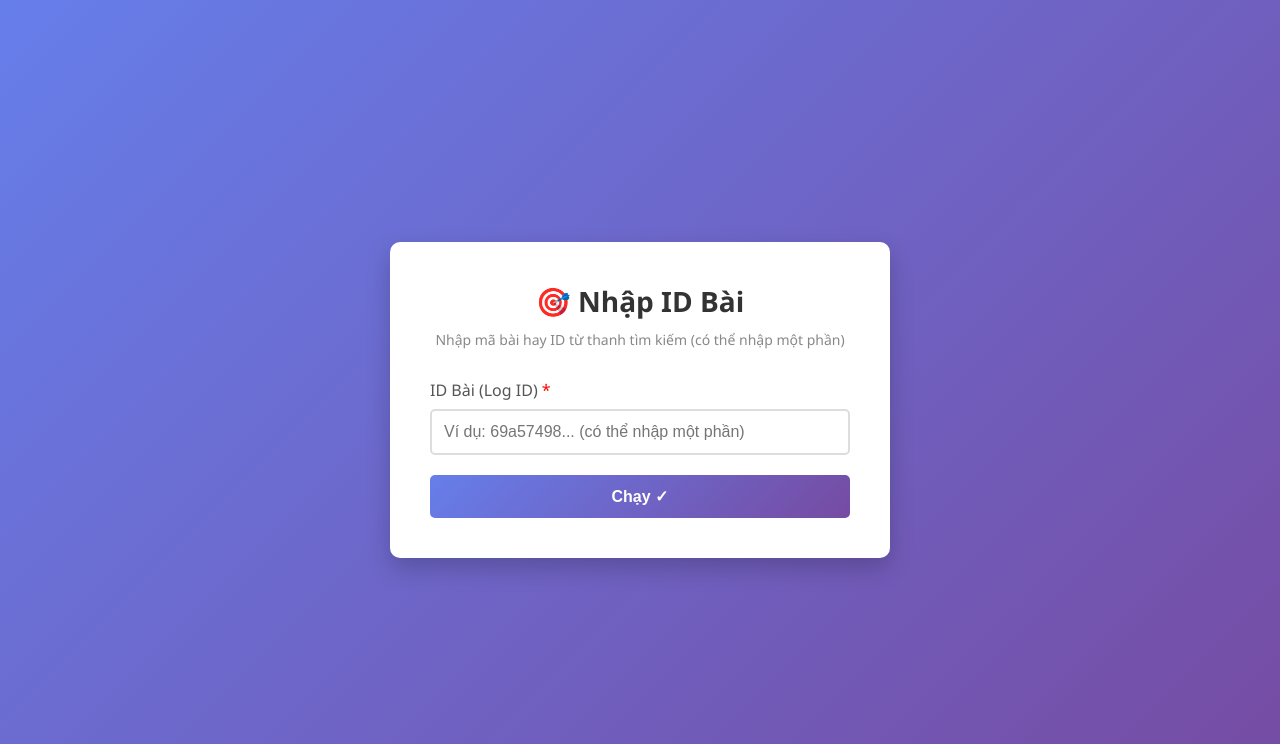
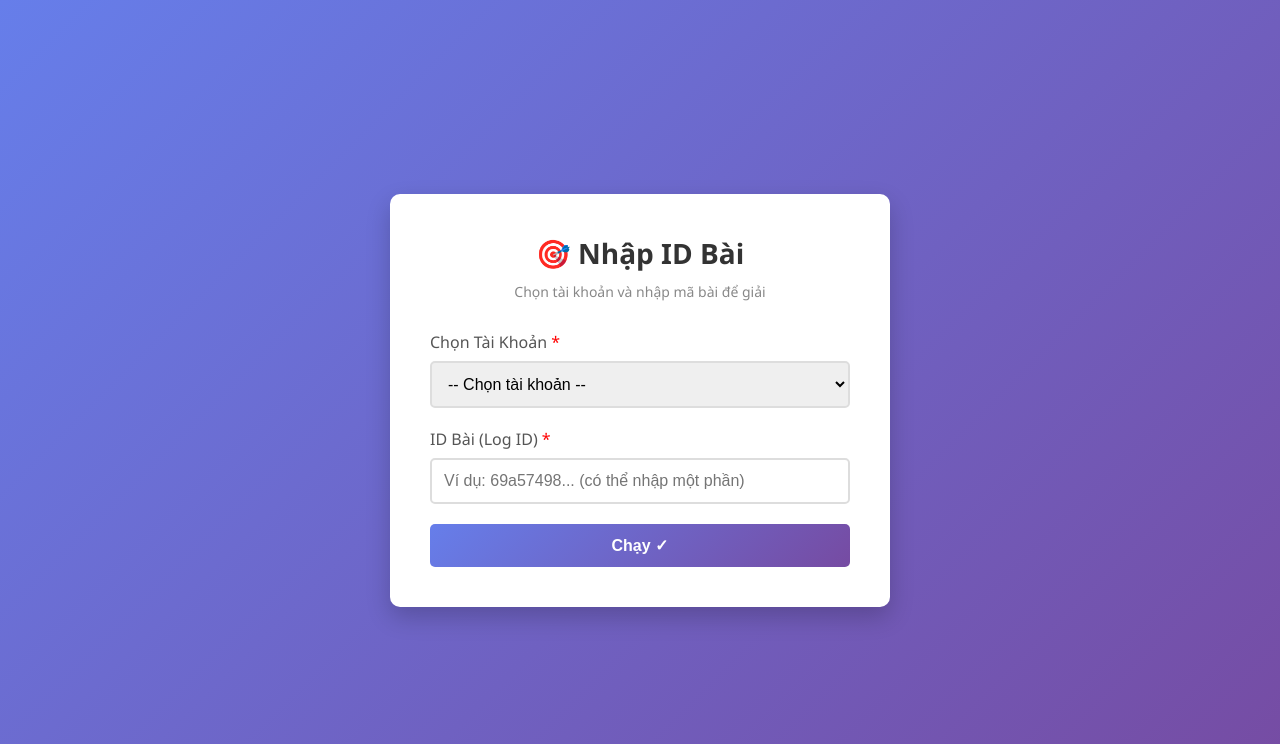
Before and after one commit to quoctuan21112009-maker/app-on-luyen-, a Flask app: page /homework in a window 1280 px wide. Shown: the top 744 px of the page. Run offline with Flask 3, Linux system fonts and the light colour scheme.

Commit message:
Update homework.html

```diff
--- a/templates/homework.html
+++ b/templates/homework.html
@@ -1,5 +1,6 @@
 <!DOCTYPE html>
 <html lang="vi">
+
 <head>
     <meta charset="UTF-8">
     <meta name="viewport" content="width=device-width, initial-scale=1.0">
@@ -185,8 +186,13 @@
         }
 
         @keyframes spin {
-            0% { transform: rotate(0deg); }
-            100% { transform: rotate(360deg); }
+            0% {
+                transform: rotate(0deg);
+            }
+
+            100% {
+                transform: rotate(360deg);
+            }
         }
 
         .back-btn {
@@ -209,18 +215,27 @@
         }
     </style>
 </head>
+
 <body>
     <div class="container">
         <h1>🎯 Nhập ID Bài</h1>
-        <p class="subtitle">Nhập mã bài hay ID từ thanh tìm kiếm (có thể nhập một phần)</p>
+        <p class="subtitle">Chọn tài khoản và nhập mã bài để giải</p>
 
         <div id="alert" class="alert"></div>
 
         <form id="homeworkForm">
             <div class="form-group">
+                <label for="taikhoan">Chọn Tài Khoản <span style="color: red;">*</span></label>
+                <select id="taikhoan" name="taikhoan" required
+                    style="width: 100%; padding: 12px; border: 2px solid #ddd; border-radius: 5px; font-size: 16px;">
+                    <option value="">-- Chọn tài khoản --</option>
+                </select>
+            </div>
+
+            <div class="form-group">
                 <label for="logid">ID Bài (Log ID) <span style="color: red;">*</span></label>
                 <input type="text" id="logid" name="logid" required
-                       placeholder="Ví dụ: 69a57498... (có thể nhập một phần)">
+                    placeholder="Ví dụ: 69a57498... (có thể nhập một phần)">
             </div>
 
             <button type="submit" id="submitBtn">Chạy ✓</button>
@@ -248,15 +263,42 @@
         const logOutput = document.getElementById('logOutput');
         const statusBadge = document.getElementById('statusBadge');
         const submitBtn = document.getElementById('submitBtn');
+        const taikhoanSelect = document.getElementById('taikhoan');
+
+        // Load danh sách tài khoản khi trang load
+        window.addEventListener('load', async () => {
+            try {
+                const response = await fetch('/get-accounts');
+                const data = await response.json();
+
+                if (data.success) {
+                    data.accounts.forEach(account => {
+                        const option = document.createElement('option');
+                        option.value = account.email;
+                        option.textContent = `${account.name} (${account.email})`;
+                        taikhoanSelect.appendChild(option);
+                    });
+                }
+            } catch (error) {
+                console.error('Lỗi tải danh sách tài khoản:', error);
+            }
+        });
 
         form.addEventListener('submit', async (e) => {
             e.preventDefault();
 
             const logid = document.getElementById('logid').value.trim();
+            const taikhoan = taikhoanSelect.value.trim();
 
             if (!logid) {
                 alertDiv.className = 'alert error';
                 alertDiv.innerHTML = '✗ Vui lòng nhập ID bài';
+                return;
+            }
+
+            if (!taikhoan) {
+                alertDiv.className = 'alert error';
+                alertDiv.innerHTML = '✗ Vui lòng chọn tài khoản';
                 return;
             }
 
@@ -273,7 +315,7 @@
                     headers: {
                         'Content-Type': 'application/json',
                     },
-                    body: JSON.stringify({ logid })
+                    body: JSON.stringify({ logid, taikhoan })
                 });
 
                 const data = await response.json();
@@ -307,4 +349,5 @@
         });
     </script>
 </body>
+
 </html>
```
